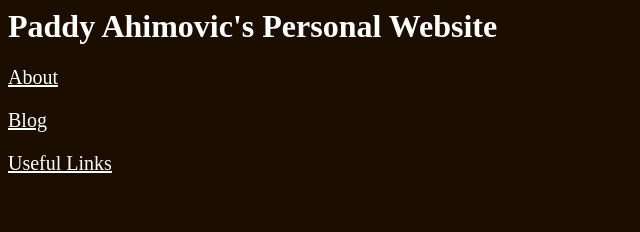
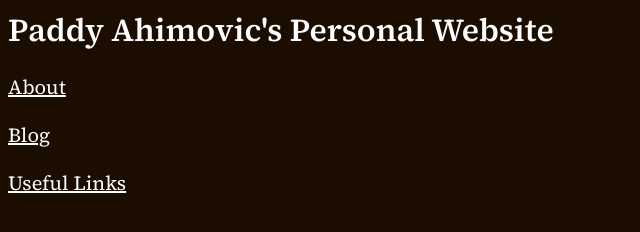
Before and after one commit to paddyah/personal-website, a plain HTML site: page tmpl/index.html in a window 1280 px wide. Shown: the whole page, without its empty margins (0-640 px from the left). Drawn offline with Linux system fonts and the light colour scheme.

Commit message:
Added support for desired serif font

```diff
--- a/css/theme.css
+++ /dev/null
@@ -1,33 +0,0 @@
-body {
-    background-color: rgb(27, 14, 1);
-}
-
-* {
-    color: white;
-}
-
-:is(h1, h2, h3, h4, h5, h6) {
-    font-family: Iowan Old Style, Apple Garamond, Baskerville, Times New Roman, Droid Serif, Times, Source Serif Pro, serif, Apple Color Emoji, Segoe UI Emoji, Segoe UI Symbol;
-}
-
-p {
-    font-family: Iowan Old Style, Apple Garamond, Baskerville, Times New Roman, Droid Serif, Times, Source Serif Pro, serif, Apple Color Emoji, Segoe UI Emoji, Segoe UI Symbol;
-    font-size: 20px;
-    font-weight: 400;
-    font-style: normal;
-}
-
-a {
-    font-family: Iowan Old Style, Apple Garamond, Baskerville, Times New Roman, Droid Serif, Times, Source Serif Pro, serif, Apple Color Emoji, Segoe UI Emoji, Segoe UI Symbol;
-    font-size: 20px;
-    font-weight: 400;
-    font-style: normal;
-}
-
-blockquote {
-    background: #396270;
-    border-left: 10px solid #508EA5;
-    margin: 1.5em 10px;
-    padding: 0.5em 10px;
-    quotes: "\201C""\201D""\2018""\2019";
-}
--- /dev/null
+++ b/static/css/theme.css
@@ -0,0 +1,71 @@
+body {
+    background-color: rgb(27, 14, 1);
+}
+
+* {
+    color: white;
+}
+
+:is(h1, h2, h3, h4, h5, h6) {
+    font-family: "Source Serif 4", serif;
+    font-weight: 600;
+    font-style: normal;
+}
+
+p {
+    font-family: "Source Serif 4", serif;
+    font-weight: 400;
+    font-size: 20px;
+    font-style: normal;
+}
+
+a {
+    font-family: "Source Serif 4", serif;
+    font-weight: 400;
+    font-size: 20px;
+    font-style: normal;
+}
+
+blockquote {
+    background: #396270;
+    border-left: 10px solid #508EA5;
+    margin: 1.5em 10px;
+    padding: 0.5em 10px;
+    quotes: "\201C""\201D""\2018""\2019";
+}
+
+/********************/
+/* SOURCE SERIF 4 */
+/********************/
+@font-face {
+	font-family: 'Source Serif 4';
+	font-weight: 400;
+	font-style: normal;
+	src: url('/static/fonts/SourceSerif4-Regular.ttf') format('truetype');
+	font-display: swap;
+	unicode-range: U+0020-007E, U+00A0-00FF, U+2010, U+2013-2014, U+2018-2019, U+201C-201D, U+2212;
+}
+@font-face {
+    font-family: 'Source Serif 4';
+    font-weight: 400;
+    font-style: italic;
+    src: url('/static/fonts/SourceSerif4-Italic.ttf') format('truetype');
+    font-display: swap;
+    unicode-range: U+0020-007E, U+00A0-00FF, U+2010, U+2013-2014, U+2018-2019, U+201C-201D, U+2212;
+}
+@font-face {
+	font-family: 'Source Serif 4';
+	font-weight: 600;
+	font-style: normal;
+	src: url('/static/fonts/SourceSerif4-SemiBold.ttf') format('truetype');
+	font-display: swap;
+	unicode-range: U+0020-007E, U+00A0-00FF, U+2010, U+2013-2014, U+2018-2019, U+201C-201D, U+2212;
+}
+@font-face {
+    font-family: 'Source Serif 4';
+    font-weight: 600;
+    font-style: italic;
+    src: url('/static/fonts/SourceSerif4-SemiBoldItalic.ttf') format('truetype');
+    font-display: swap;
+    unicode-range: U+0020-007E, U+00A0-00FF, U+2010, U+2013-2014, U+2018-2019, U+201C-201D, U+2212;
+}
--- a/tmpl/index.html
+++ b/tmpl/index.html
@@ -1,5 +1,5 @@
 <head>
-    <link rel="stylesheet" href="/css/theme.css" media="screen">
+    <link rel="stylesheet" href="/static/css/theme.css" media="screen">
 </head>
 
 <h1>Paddy Ahimovic's Personal Website</h1>
```
Also changed, not shown: tmpl/blog_list.html (+1 -1 lines), tmpl/links.html (+1 -1 lines), tmpl/render_post.html (+1 -1 lines), static/fonts/SourceSerif4-Italic.ttf (added), static/fonts/SourceSerif4-Regular.ttf (added), static/fonts/SourceSerif4-SemiBold.ttf (added), static/fonts/SourceSerif4-SemiBoldItalic.ttf (added), 1 other file.
